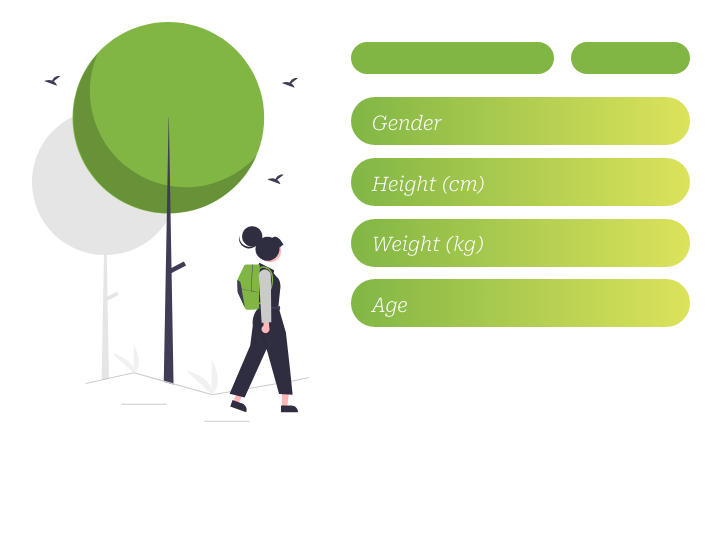
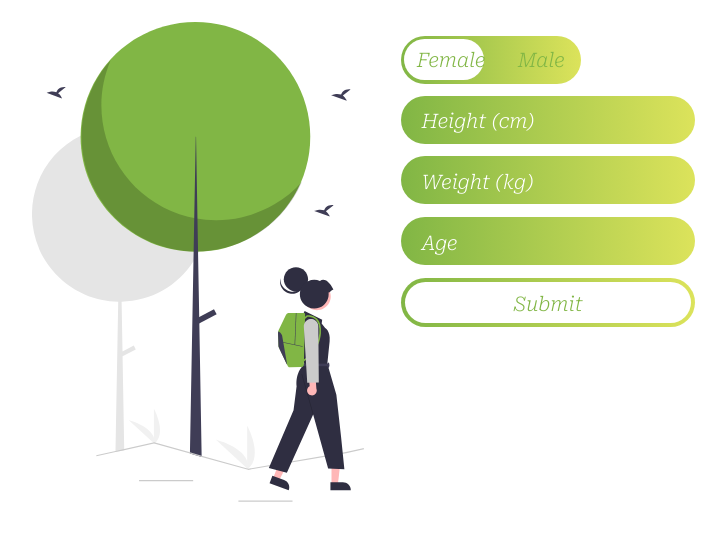
Before and after one commit to dmcphee98/calorie-calendar, a plain HTML site: page index.html in a window 1280 px wide. Shown: the part 218-758 px from the top of the page, without its empty margins (258-984 px from the left). Drawn offline with Linux system fonts and the light colour scheme.

Commit message:
Format submit button, M/F slider

```diff
--- a/index.html
+++ b/index.html
@@ -25,17 +25,20 @@
             <form>
                 <div class="switch-container-align">
                     <div class="gender-switch-container">
-
+                        <div class="slider"></div>
+                        <p1 class="male">Male</p1>
+                        <p1 class="female">Female</p1>
                     </div>
                     <div class="unit-switch-container">
 
                     </div>
                 </div>
-
-                <input type="text" placeholder="    Gender" class="todo-input">
-                <input type="text" placeholder="    Height (cm)" class="todo-input">
-                <input type="text" placeholder="    Weight (kg)" class="todo-input">
-                <input type="text" placeholder="    Age" class="todo-input">
+                <input type="text" placeholder="    Height (cm)" class="input">
+                <input type="text" placeholder="    Weight (kg)" class="input">
+                <input type="text" placeholder="    Age" class="input">
+                <div class="submit-outline">
+                    <input type="submit" class="submit">
+                </div>
             </form>
         </div>
     </div>
--- a/style.css
+++ b/style.css
@@ -40,13 +40,13 @@ h1 {
     display: flex;
     justify-content: center;
     align-items: center;
-    height: 50vh;
+    height: 60vh;
 }
 
 .form-container {
     width: 80%;
     max-width: 35em;
-    height: 50vh;
+    height: 60vh;
     display: flex;
     align-items: flex-start;
     justify-content: flex-end;
@@ -62,7 +62,7 @@ form {
     height: 100%;
 }
 
-form input {
+.input {
     width: 80%;
     border: none;
     font-size: inherit;
@@ -74,6 +74,33 @@ form input {
     background: #81b645;  /* fallback for old browsers */
     background: -webkit-linear-gradient(to right, #81b645, #DCE35B);  /* Chrome 10-25, Safari 5.1-6 */
     background: linear-gradient(to right, #81b645, #DCE35B); /* W3C, IE 10+/ Edge, Firefox 16+, Chrome 26+, Opera 12+, Safari 7+ */
+}
+
+.submit-outline {
+    display: flex;
+    justify-content: center;
+    width: 80%;
+    border: none;
+    font-size: inherit;
+    font-family: inherit;
+    border-radius: 50px;
+    margin: 0.4rem;
+    color: white;
+    background: #81b645;  /* fallback for old browsers */
+    background: -webkit-linear-gradient(to right, #81b645, #DCE35B);  /* Chrome 10-25, Safari 5.1-6 */
+    background: linear-gradient(to right, #81b645, #DCE35B); /* W3C, IE 10+/ Edge, Firefox 16+, Chrome 26+, Opera 12+, Safari 7+ */
+}
+
+.submit {
+    width: 100%;
+    border: none;
+    font-size: inherit;
+    font-family: inherit;
+    border-radius: 50px;
+    margin: 0.25rem 0.25rem;
+    padding: 0.65rem 0rem 0.45rem 0rem;
+    color: #81b645;
+    background-color: white;
 }
 
 ::placeholder{
@@ -91,20 +118,48 @@ input:focus{
     justify-content: space-between;
     align-items: center;
     width: 80%;
-    padding: 0.85rem 0rem 0.65rem 0;
-    margin: 0.4rem;
+    padding: 0.85rem 0rem 0.35rem 0;
 }
 
 .gender-switch-container {
+    position: relative;
     width: 60%;
     border-radius: 50px;
-    padding: 1rem 0rem;
+    height: 3rem;
     background: #81b645;  /* fallback for old browsers */
+    background: -webkit-linear-gradient(to right, #81b645, #DCE35B);  /* Chrome 10-25, Safari 5.1-6 */
+    background: linear-gradient(to right, #81b645, #DCE35B); /* W3C, IE 10+/ Edge, Firefox 16+, Chrome 26+, Opera 12+, Safari 7+ */
+    display: flex;
+    align-items: center;
+    justify-content: flex-start;
+    padding: 0rem 0.1rem;
 }
 
 .unit-switch-container {
-    width: 35%;
+    width: 0%;
     border-radius: 50px;
-    padding: 1rem 0rem;
-    background: #81b645;  /* fallback for old browsers */
+    padding: rem 0.5rem;
+    background: #81b645;
 }
+
+.slider {
+    width: 45%;
+    height: 85%;
+    border-radius: 50px;
+    background: white;
+    margin: 0rem 0.1rem;
+}
+
+p1 {
+    color: #81b645;
+    position: absolute;
+    margin: 0rem 1.0rem;
+}
+
+.male {
+    right: 0;
+}
+
+.female {
+left: 0;
+}
```
